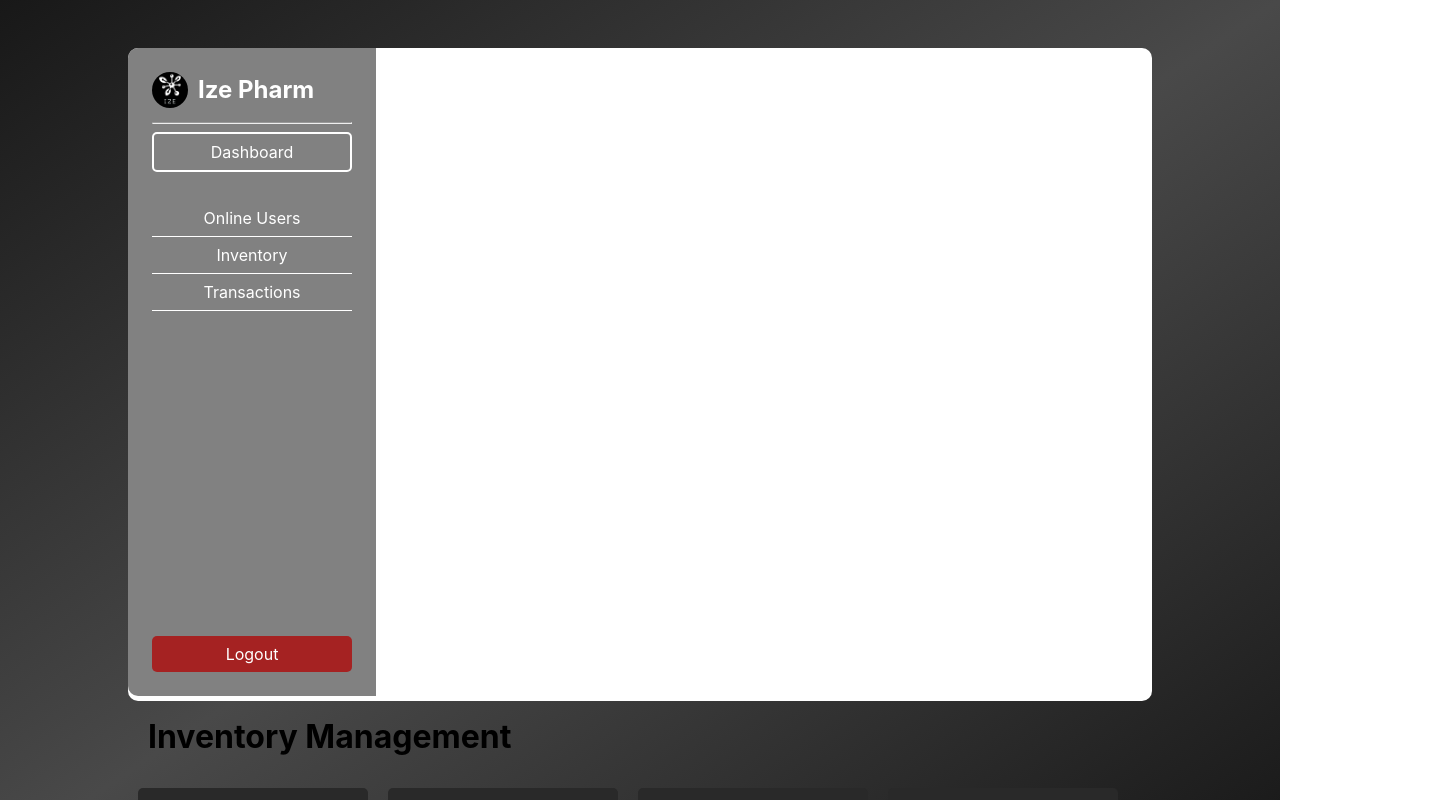
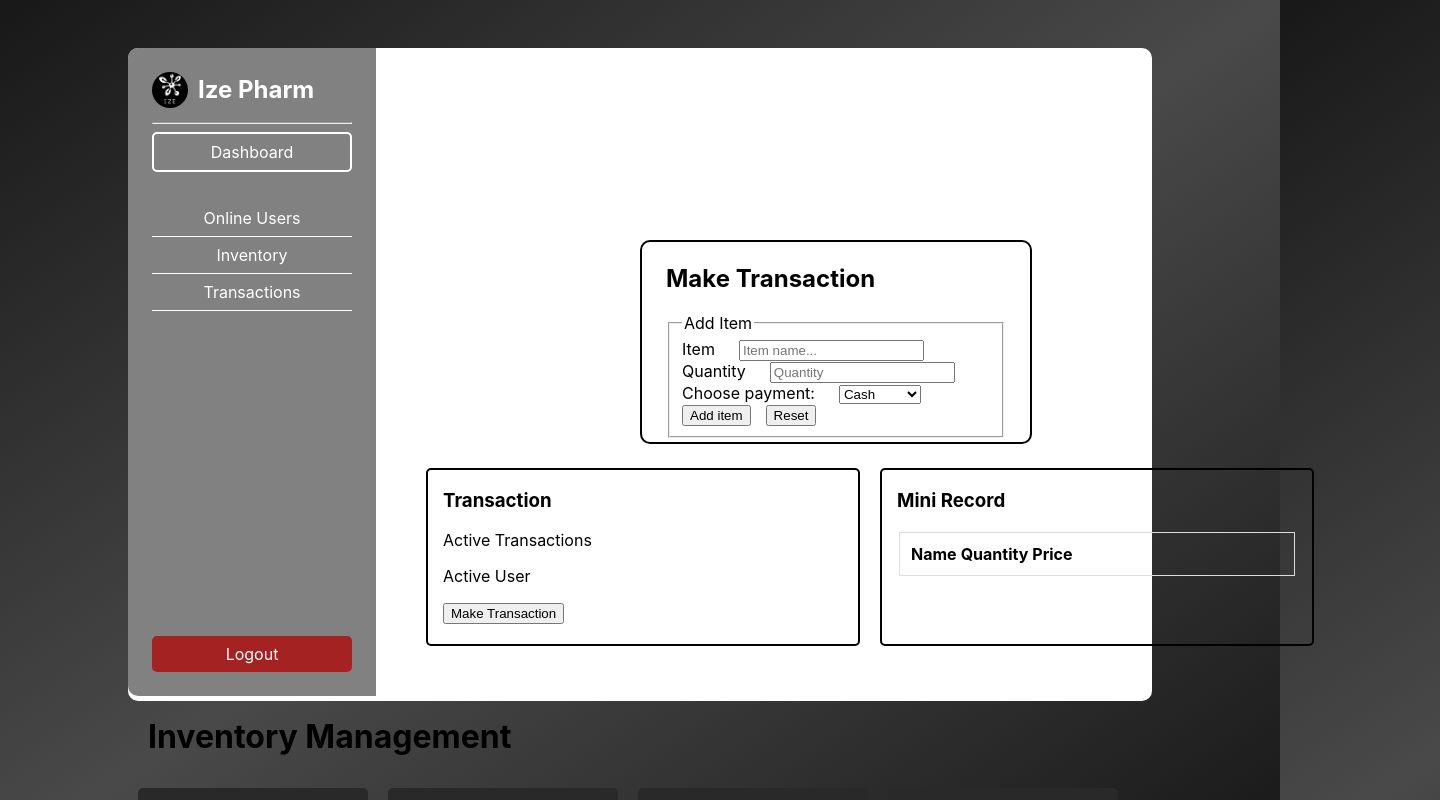
Before and after one commit to Sabdulgafar/Izepharm, a React (Create React App) app in the folder client/: page /userdb in a window 1280 px wide. Shown: the top 800 px of the page, 1440 px wide, since content can reach past the window. Built offline with nearby package versions, Linux system fonts and the light colour scheme.

Commit message:
trying to fix transaction section

```diff
--- a/client/src/App.css
+++ b/client/src/App.css
@@ -136,16 +136,35 @@ a{
   display: flex;
   clear: both;
   color: black;
+  position: relative;
+  left: 18rem;
+  top: -25rem;
 }
 .Transaction-section > div{
     background: none;
     margin: 10px;
     padding: 0px 15px 20px 15px;
-    color: white;
+    color: black;
     border-radius: 5px;
-    width: 200px;
+    width: 400px;
     border: solid 2px black;
 }
+.tray{
+  display: block;
+  background-color: white;
+  width: 340px;
+  color: black !important;
+  position: absolute;
+  top: 15rem;
+  left: 40rem;
+  padding: 0.15rem 1.5rem 0.25rem 1.5rem;
+  border: solid 2.5px black;
+  border-radius: 10px;
+}
+.tray label{
+  padding-right: 1.5rem;
+}
+
 /* Desktop styling */
 @media screen and (min-width: 720px){
   .about img{
--- /dev/null
+++ b/client/src/components/additem.js
@@ -0,0 +1,5 @@
+function addItem(){
+    alert("Adding Item");
+}
+
+export default addItem;
--- /dev/null
+++ b/client/src/components/popTrans.js
@@ -0,0 +1,7 @@
+// import React from "react";
+
+function popTransactionTray(){
+    alert("Hello world");
+    // document.getElementById('').style.display="block";
+}
+export default popTransactionTray
--- a/client/src/components/transact.js
+++ b/client/src/components/transact.js
@@ -1,5 +1,6 @@
 import React from 'react';
 import '../App.css';
+import popTransactionTray from './popTrans';
 
 export const Transact = ()=>{
     return(
@@ -7,10 +8,19 @@ export const Transact = ()=>{
             <div className="Transaction-section">
                 <div className='transaction-1'>
                     <h3>Transaction</h3>
+                    <p>Active Transactions</p>
+                    <p>Active User</p>
+                    <button onClick={popTransactionTray}>Make Transaction</button>
                 </div>
                 <div className='minirecord-1'>
                     <h3>Mini Record</h3>
-                    <p></p>
+                    <table style={{width:"100%",}}>
+                        <th>
+                            <td>Name</td>
+                            <td>Quantity</td>
+                            <td>Price</td>
+                        </th>
+                    </table>
                 </div>
             </div>
         </div>
--- /dev/null
+++ b/client/src/components/tray.js
@@ -0,0 +1,34 @@
+import React from "react";
+import '../App.css';
+import addItem from "./additem";
+
+export const Tray=() => {
+    return(
+        <div className="tray">
+            <h2>Make Transaction</h2>
+            <form>
+                <fieldset>
+                    <legend>Add Item</legend>
+                    <label for="item">Item</label>
+                    <input type="text" name="item" placeholder="Item name..." maxLength={15}/>
+                    <br />
+                    <label for="quantity">Quantity</label>
+                    <input type="number" name="quantity" placeholder="Quantity" maxLength={5}/>
+                    <br />
+                    <label for="payment">Choose payment:</label>
+                    <select id="payment" name="payment">
+                        <option value="Cash">Cash</option>
+                        <option value="ATM Card">ATM Card</option>
+                        <option value="Transfer">Transfer</option>
+                    </select>
+                    <br />
+                    <input type="button" value={"Add item"} onClick={addItem} style={{marginRight:"15px"}}/>
+                    <input type="Reset"/>
+                </fieldset>
+            </form>
+            <div>
+
+            </div>
+        </div>
+    )
+}
--- a/client/src/pages/UserDB.js
+++ b/client/src/pages/UserDB.js
@@ -5,6 +5,7 @@ import { Transact } from "../components/transact";
 import { Inventory } from "../components/inventory";
 // import Navbar from "../components/Navbar";
 // import avatar from "../components/imgs/avatar.png";
+import { Tray } from "../components/tray";
 
 export const UserDB = ()=>{
     return(
@@ -12,6 +13,7 @@ export const UserDB = ()=>{
             <LeftSideBar />
             <Inventory />
             <Transact />
+            <Tray />
         </div>
     );
 }
```
